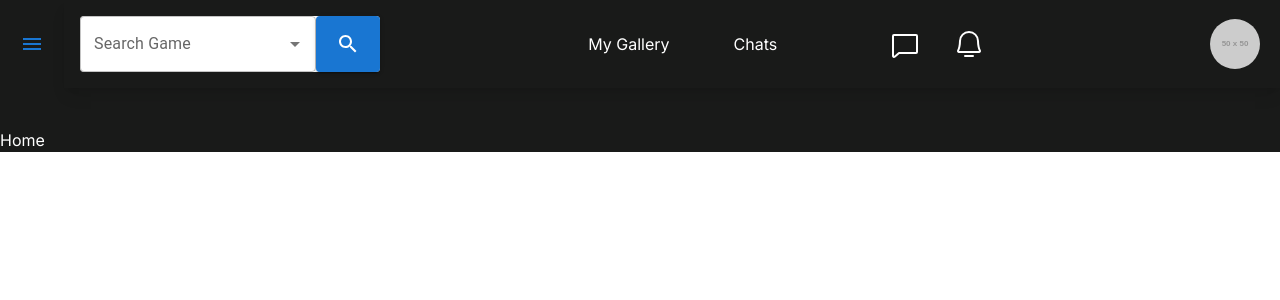
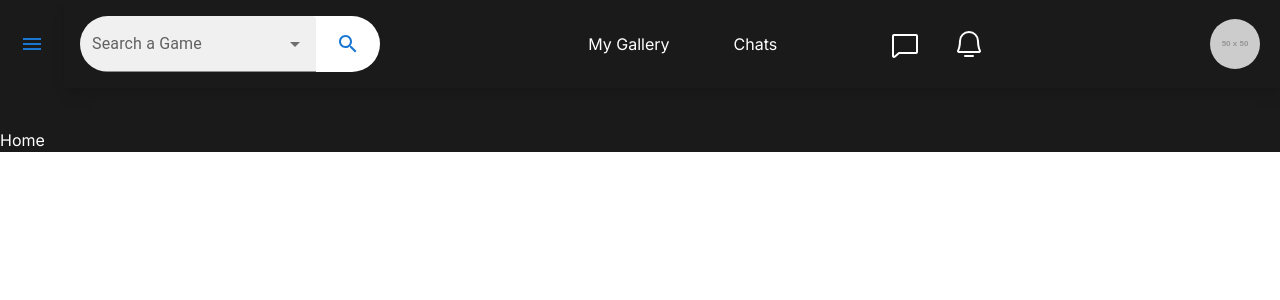
Before and after one commit to weldson01/indie-game-store, a Next.js app: page /dashboard in a window 1280 px wide. Shown: the top 300 px of the page. Built offline with nearby package versions, Linux system fonts and the light colour scheme.

Commit message:
refact: search button

```diff
--- a/src/app/(auth)/home/components/Carousel.tsx
+++ b/src/app/(auth)/home/components/Carousel.tsx
@@ -9,7 +9,6 @@ import Image from "next/image";
 
 export default function Carousel() {
     const carouselInit = ApiGamesInformations.getNewstGames()
-
     const [carousel, setCarousel] = useState(carouselInit);
     function handleMoveLeft() {
         let aux = carousel[0]
--- a/src/components/layout/header/components/SearchInput.tsx
+++ b/src/components/layout/header/components/SearchInput.tsx
@@ -25,12 +25,12 @@ export default function SearchInput() {
 
     return (
         <form onSubmit={handleSubmit(handleSearch)}>
-            <Stack direction={"row"} margin={2} component="div" width={300} bgcolor={"white"} marginX={2} justifyContent={"space-between"} className="rounded">
+            <Stack direction={"row"} margin={2} component="div" width={300} bgcolor={"white"} marginX={2} justifyContent={"space-between"} className="rounded-full overflow-hidden">
                 <Autocomplete disablePortal fullWidth options={games.map(op => op.title)}
-                    renderInput={(params) => <TextField {...register("option")} {...params} label="Search Game" variant="outlined" color="info" ></TextField>
+                    renderInput={(params) => <TextField {...register("option")} {...params} label="Search a Game" variant="filled" className="rounded-full" ></TextField>
                     }
                 />
-                <Button type="submit" variant="contained">
+                <Button type="submit" variant="text" className="">
                     <Search/>
                 </Button>
             </Stack>
--- a/src/components/layout/sidebar/Sidebar.tsx
+++ b/src/components/layout/sidebar/Sidebar.tsx
@@ -4,10 +4,10 @@ import Link from "next/link";
 import { useContext, useState } from "react";
 import { RecentActivityContext } from "@/context/RecentActivity";
 import Image from "next/image";
-import { Box, Button, Drawer, List, ListItem, ListItemButton, ListItemIcon, ListItemText, Stack, Typography } from "@mui/material";
+import { Box, Button, Divider, Drawer, List, ListItem, ListItemButton, ListItemIcon, ListItemText, Stack, Typography } from "@mui/material";
 import { Close, Menu } from "@mui/icons-material";
 
-const iconMenu = [<House size={32} color="#fff"/>, <SquaresFour size={32} color="#fff"/>, <Users size={32} color="#fff"/>, <Gear size={32} color="#fff"/>]
+const iconMenu = [<House size={32} color="#fff" />, <SquaresFour size={32} color="#fff" />, <Users size={32} color="#fff" />, <Gear size={32} color="#fff" />]
 
 export default function Sidebar() {
     // @ts-ignore
@@ -47,10 +47,10 @@ export default function Sidebar() {
                     {
                         game.title &&
                         <Stack alignItems="center">
-                        <Typography variant="h4">
+                            <Typography variant="h5">
                                 Recent Activity
                             </Typography>
-                        <Typography variant="h5" py={2}>
+                            <Typography variant="h6" py={2}>
                                 {game.title}
                             </Typography>
                             <Image width={320} height={250} src={game?.src} alt={game?.title} />
```
Lines whose indentation alone changed are shown as unchanged.
